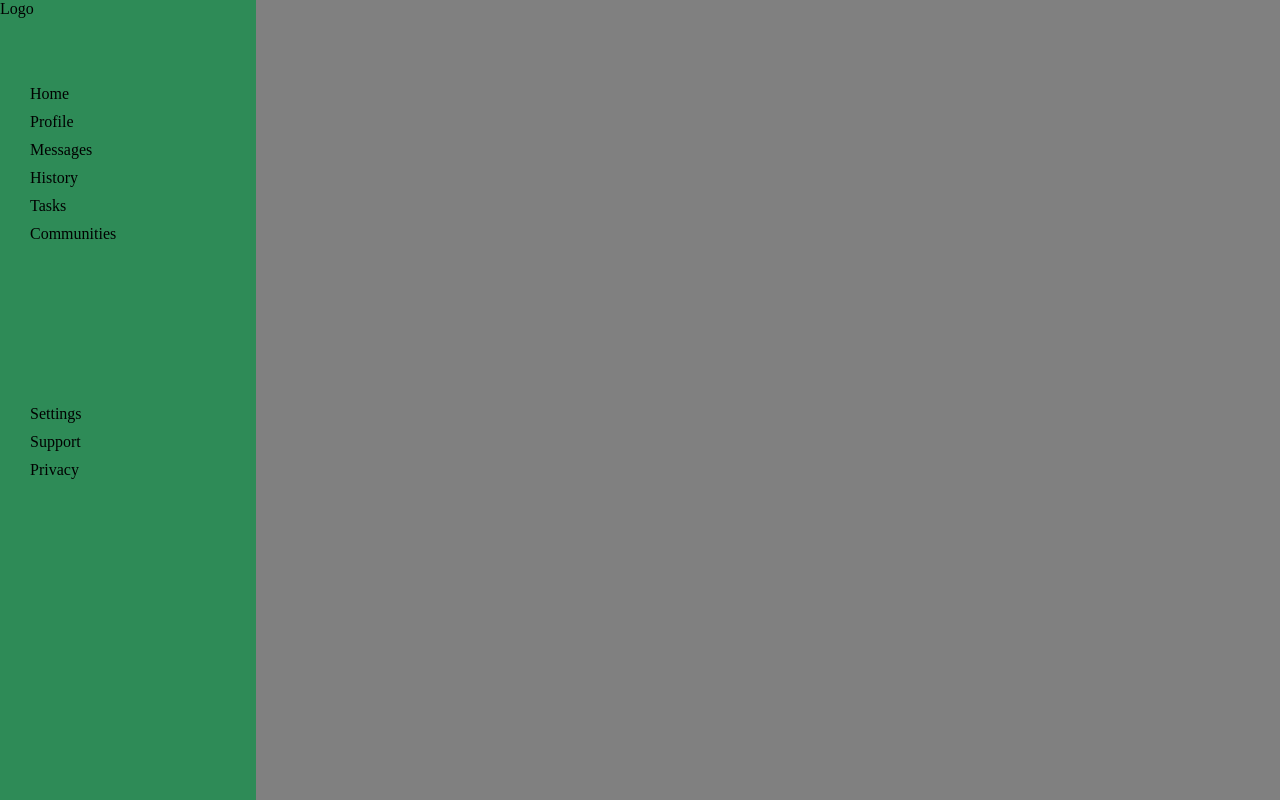
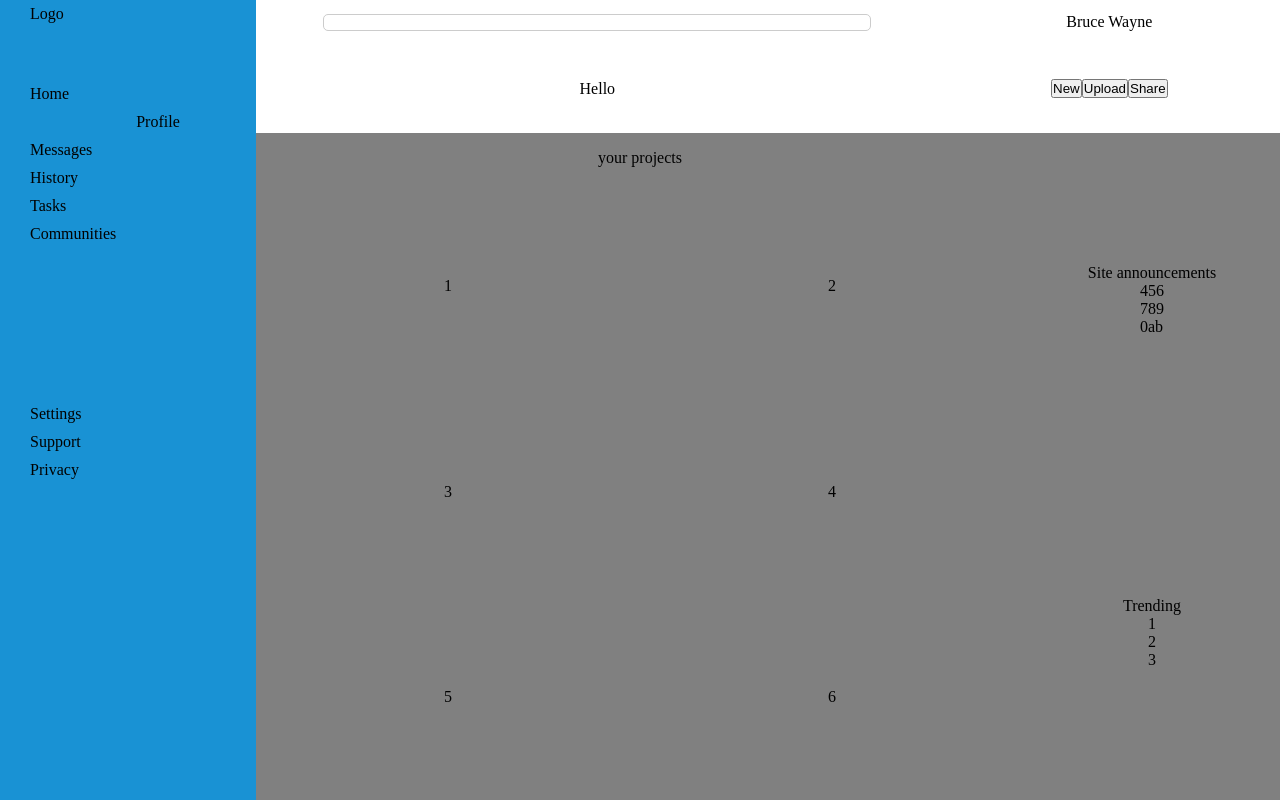
Before and after one commit to uwuzumaki/admin-dashboard, a plain HTML site: page index.html in a window 1280 px wide. Drawn offline with Linux system fonts and the light colour scheme.

Commit message:
Basic layout complete

```diff
--- a/index.html
+++ b/index.html
@@ -9,7 +9,15 @@
   </head>
   <body>
     <div class="container">
-      <div class="header"></div>
+      <div class="header">
+        <div class="search-div"><input type="text" class="search" /></div>
+        <div class="profile">Bruce Wayne</div>
+        <div class="title">Hello</div>
+        <div class="buttons">
+          <button class="new">New</button><button class="upload">Upload</button
+          ><button class="share">Share</button>
+        </div>
+      </div>
       <div class="sidebar">
         <div class="logo">Logo</div>
         <div class="views">
@@ -30,10 +38,34 @@
           </ul>
         </div>
       </div>
-      <div class="content">
-        <div class="projects"></div>
-        <div class="announcements"></div>
-        <div class="trending"></div>
+      <div class="main-content">
+        <div class="projects">
+          <div class="project-title">your projects</div>
+          <div class="card">1</div>
+          <div class="card">2</div>
+          <div class="card">3</div>
+          <div class="card">4</div>
+          <div class="card">5</div>
+          <div class="card">6</div>
+        </div>
+      </div>
+      <div class="side-content">
+        <div class="announcements">
+          <div class="announce-title">Site announcements</div>
+          <div class="message-box">
+            <div class="message1">456</div>
+            <div class="message2">789</div>
+            <div class="message3">0ab</div>
+          </div>
+        </div>
+        <div class="trending">
+          <div class="trending-title">Trending</div>
+          <div class="trending-box">
+            <div class="trending1">1</div>
+            <div class="trending2">2</div>
+            <div class="trending3">3</div>
+          </div>
+        </div>
       </div>
     </div>
   </body>
--- a/styles.css
+++ b/styles.css
@@ -19,12 +19,49 @@ body {
 }
 
 .header {
+  background-color: white;
   grid-area: 1 / 2 / 2 / -1;
+  display: grid;
+  grid-template: repeat(3, 1fr) / repeat(3, 1fr);
+}
+
+.search-div {
+  grid-area: 1 / 1 / 2 / 3;
+  display: flex;
+  justify-content: center;
+  align-items: center;
+}
+
+.search {
+  width: 80%;
+  border-radius: 5px;
+  border: 1px solid #cccccc;
+}
+
+.profile {
+  grid-area: 1 / 3 / 2 / 4;
+  display: flex;
+  justify-content: center;
+  align-items: center;
+}
+
+.title {
+  grid-area: 2 / 1 / 4 / 3;
+  display: flex;
+  justify-content: center;
+  align-items: center;
+}
+
+.buttons {
+  grid-area: 2 / 3 / 4 / 4;
+  display: flex;
+  justify-content: center;
+  align-items: center;
 }
 
 .sidebar {
   grid-area: 1 / 1 / -1 / 2;
-  background-color: seagreen;
+  background-color: #1992d4;
   height: 100%;
   display: grid;
   grid-template-rows: 10% 40% 50%;
@@ -32,6 +69,7 @@ body {
 
 .logo {
   grid-row: 1;
+  padding: 5px 0 5px 30px;
 }
 
 .upper {
@@ -50,3 +88,47 @@ body {
   width: 100%;
   padding: 5px 0 5px 30px;
 }
+
+.main-content {
+  grid-area: 2 / 2 / 7 / 5;
+}
+
+.projects {
+  width: 100%;
+  height: 100%;
+  display: grid;
+  grid-template: 50px 2fr 2fr 2fr / repeat(2, 1fr);
+}
+
+.project-title {
+  grid-area: 1 / 1 / span 1 / span 2;
+  display: flex;
+  align-items: center;
+  justify-content: center;
+}
+
+.card {
+  display: flex;
+  justify-content: center;
+  align-items: center;
+}
+
+.side-content {
+  grid-area: 2 / 5 / 7 / 6;
+  display: grid;
+  grid-template-rows: repeat(2, 1fr);
+}
+
+.announcements {
+  display: flex;
+  flex-direction: column;
+  justify-content: center;
+  align-items: center;
+}
+
+.trending {
+  display: flex;
+  flex-direction: column;
+  justify-content: center;
+  align-items: center;
+}
```
